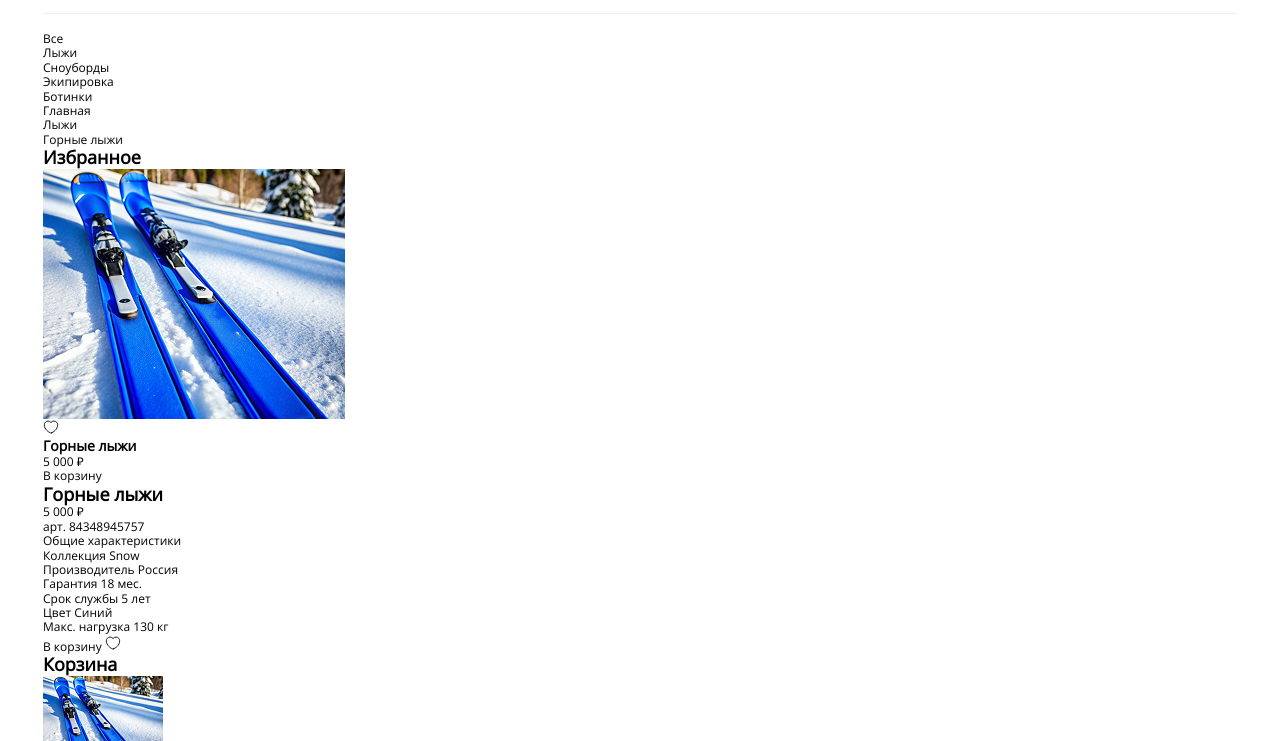
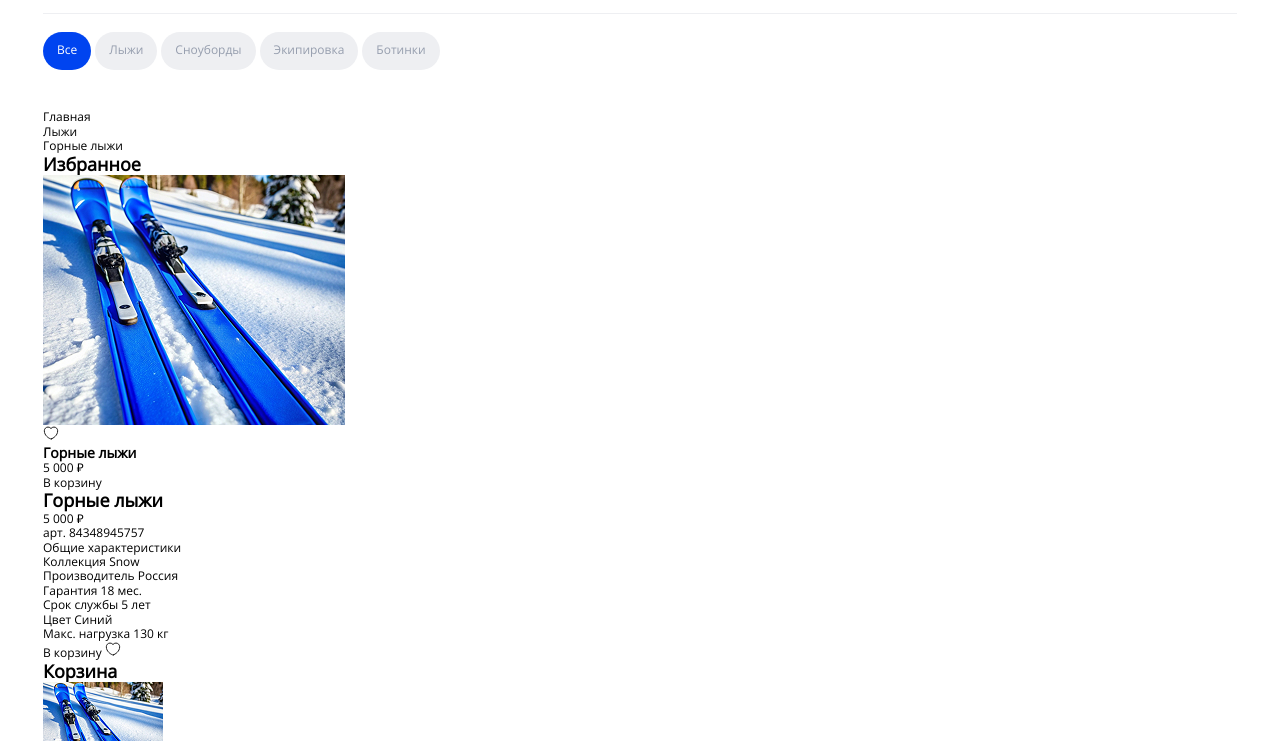
Before and after one commit to olissotib/ski-people, a website built with Vite: page index.html in a window 1280 px wide. Shown: the part 59-800 px from the top of the page. Built offline with nearby package versions, Linux system fonts and the light colour scheme.

Commit message:
Стилизует каталог

```diff
--- a/index.html
+++ b/index.html
@@ -55,7 +55,7 @@
         <div class="container">
           <ul class="catalog__list">
             <li class="catalog__item">
-              <a href="" class="catalog__link">Все</a>
+              <a href="" class="catalog__link catalog__link--active">Все</a>
             </li>
             <li class="catalog__item">
               <a href="" class="catalog__link">Лыжи</a>
--- a/src/style.scss
+++ b/src/style.scss
@@ -1,4 +1,5 @@
 @use "styles/default.scss";
 @use "styles/fonts.scss";
 @use "styles/header.scss";
+@use "styles/catalog.scss";
 @use "styles/footer.scss";
--- /dev/null
+++ b/src/styles/catalog.scss
@@ -0,0 +1,38 @@
+.catalog {
+  overflow-x: hidden;
+  padding-bottom: 20px;
+
+  @media (min-width: 768px) {
+    padding-bottom: 32px;
+  }
+
+  @media (min-width: 1024px) {
+    padding-bottom: 40px;
+  }
+}
+
+.catalog__list {
+  display: flex;
+  gap: 4px;
+}
+
+.catalog__link {
+  display: block;
+  min-height: 38px;
+  color: #969EAE;
+  background-color: #EEEFF2;
+  padding: 11px 14px 13px;
+  border-radius: 32px;
+
+  &--active {
+    color: #FFFFFF;
+    background-color: #0044F0;
+  }
+
+  &:hover {
+    color: #0044F0;
+    background-color: #EEEFF2;
+    outline: 1px solid #0044F0;
+    outline-offset: -1px;
+  }
+}
```
